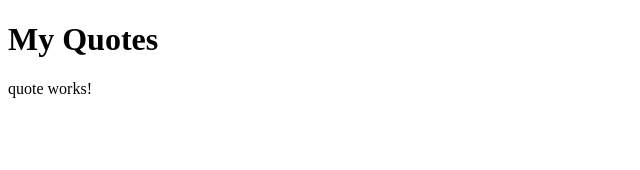
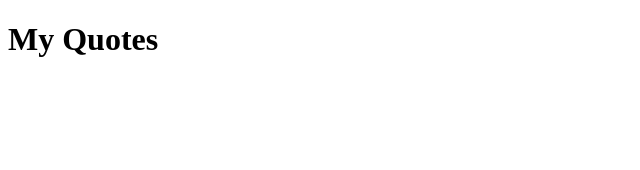
Before and after one commit to Emmyn5600/Quotes-saver, an Angular app: page / in a window 1280 px wide. Shown: the top 170 px of the page, without its empty margins (0-640 px from the left). Built offline with nearby package versions, Linux system fonts and the light colour scheme.

Commit message:
display quote titles.

```diff
--- a/src/app/quote/quote.component.html
+++ b/src/app/quote/quote.component.html
@@ -1 +1,9 @@
-<p>quote works!</p>
+<div>
+  <ul>
+    <li *ngFor= 'let myQuote of myQuotes'>
+        {{myQuote.title}}
+    </li>
+
+  </ul>
+
+</div>
```
